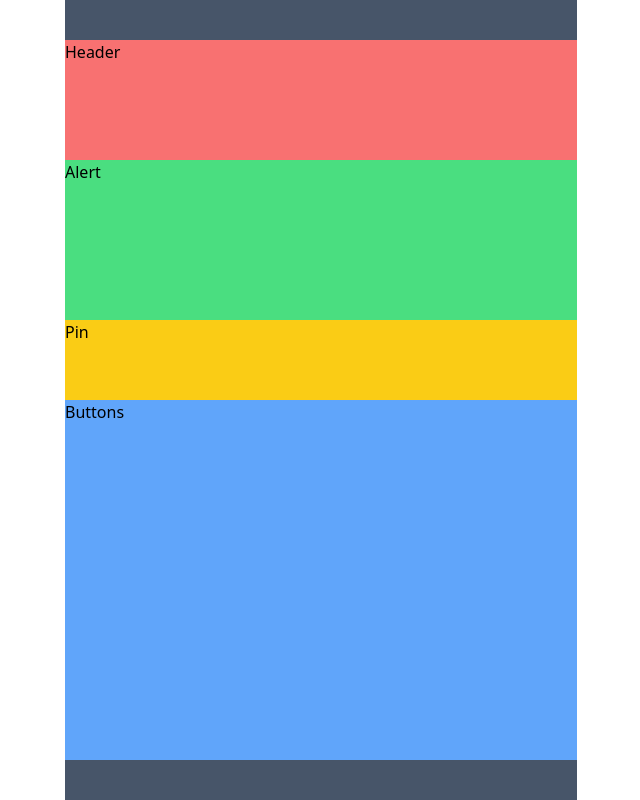
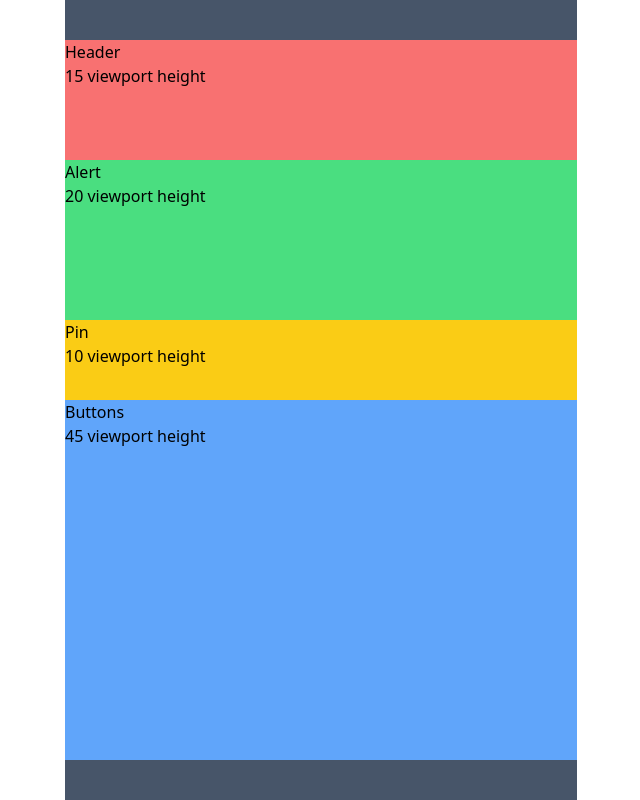
Before and after one commit to AkbarAngkasa/web-chatbox-layout, a React (Create React App) app: page /pin-screen-layout in a window 1280 px wide. Shown: the whole page, without its empty margins (319-959 px from the left). Built offline with nearby package versions, Linux system fonts and the light colour scheme.

Commit message:
added layouts details

```diff
--- a/src/MobileCamera.jsx
+++ b/src/MobileCamera.jsx
@@ -11,8 +11,9 @@ export default function MobileCamera() {
       {/* ============ */}
       {/* == Header == */}
       {/* ============ */}
-      <div className="absolute top-0 z-50 h-[25vh] w-full bg-slate-100">
+      <div className="absolute top-0 z-50 h-[25vh] w-full bg-red-300">
         Header
+        <p>25 viewport height absolute</p>
       </div>
       {/* == Camera == */}
       <Webcam
@@ -22,11 +23,12 @@ export default function MobileCamera() {
       {/* ============ */}
       {/* == Footer == */}
       {/* ============ */}
-      <div className="absolute bottom-0 z-50 h-[25vh] w-full bg-slate-100 flex flex-col">
+      <div className="absolute bottom-0 z-50 h-[25vh] w-full bg-green-300 flex flex-col">
           {/* Take Photo */}
           <button className="bg-blue-400 rounded-full p-2 m-2 text-white">
             <i className="fa-solid fa-circle-dot"></i>
           </button>
+          <p>25 viewport height absolute</p>
       </div>
     </div>
   )
--- a/src/PinLayout.jsx
+++ b/src/PinLayout.jsx
@@ -4,6 +4,7 @@ export default function PinLayout() {
       {/* === Header ===*/}
       <div className="w-full h-[15vh] bg-red-400">
         Header
+        <p>15 viewport height</p>
       </div>
 
       {/* ========================= */}
@@ -22,13 +23,22 @@ export default function PinLayout() {
       {/* ============================= */}
         <>
           {/* === Alert === */}
-          <div className="w-full h-[20vh] bg-green-400">Alert</div>
+          <div className="w-full h-[20vh] bg-green-400">
+            Alert
+            <p>20 viewport height</p>
+          </div>
 
           {/* === Pin Screen === */}
-          <div className="w-full h-[10vh] bg-yellow-400">Pin</div>
+          <div className="w-full h-[10vh] bg-yellow-400">
+            Pin
+            <p>10 viewport height</p>
+          </div>
 
           {/* === Buttons === */}
-          <div className="w-full h-[45vh] bg-blue-400">Buttons</div>
+          <div className="w-full h-[45vh] bg-blue-400">
+            Buttons
+            <p>45 viewport height</p>
+          </div>
         </>
       {/* ==================================== */}
       {/* == End Of Is Not Submitted Layout == */}
```
